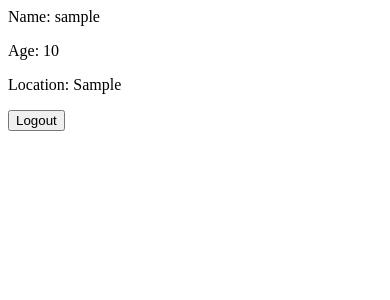
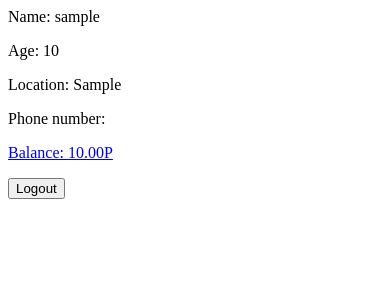
Before and after one commit to AlanRow/django, a Django app: page /clients/account in a window 390 px wide. Shown: the top 300 px of the page. Run offline with Django 5.2, Linux system fonts and the light colour scheme; a user stored in the database is signed in; tables that the repository leaves empty hold one stand-in row (values such as "Sample post").

Commit message:
add phone & balance

```diff
--- a/client_profile/models.py
+++ b/client_profile/models.py
@@ -4,6 +4,8 @@
 class ClientUser(AbstractUser):
     age = models.IntegerField(null=True)
     location = models.CharField(null=True)
+    phone = models.CharField(null=True)
+    balance = models.FloatField(default=0.0)
 
     def __str__(self):
         return self.username
--- a/templates/client_profile/account.html
+++ b/templates/client_profile/account.html
@@ -3,6 +3,8 @@
     <p>Name: {{ user.username }}</p>
     <p>Age: {{ user.age }}</p>
     <p>Location: {{ user.location}}</p>
+    <p>Phone number: <a href="tel:{{ user.phone }}"{{ user.location}}</p>
+    <p>Balance: {{ user.balance|floatformat:2 }}Р</p>
     <div>
         <form method="post" action="{% url 'logout' %}">
             {% csrf_token %}
```
Also changed, not shown: client_profile/forms.py (added, +8 -0 lines), client_profile/migrations/0002_clientuser_balance_clientuser_phone.py (added).
